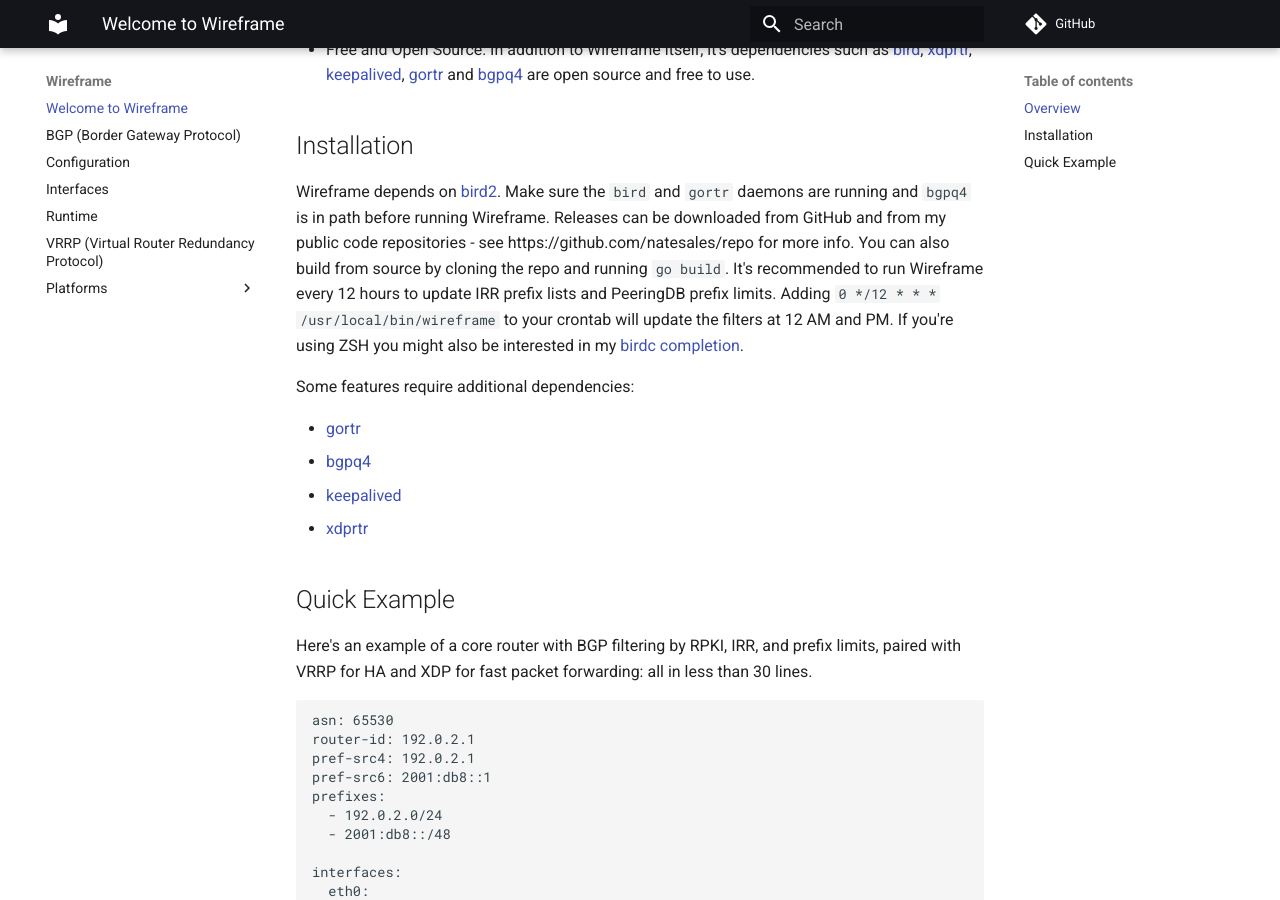
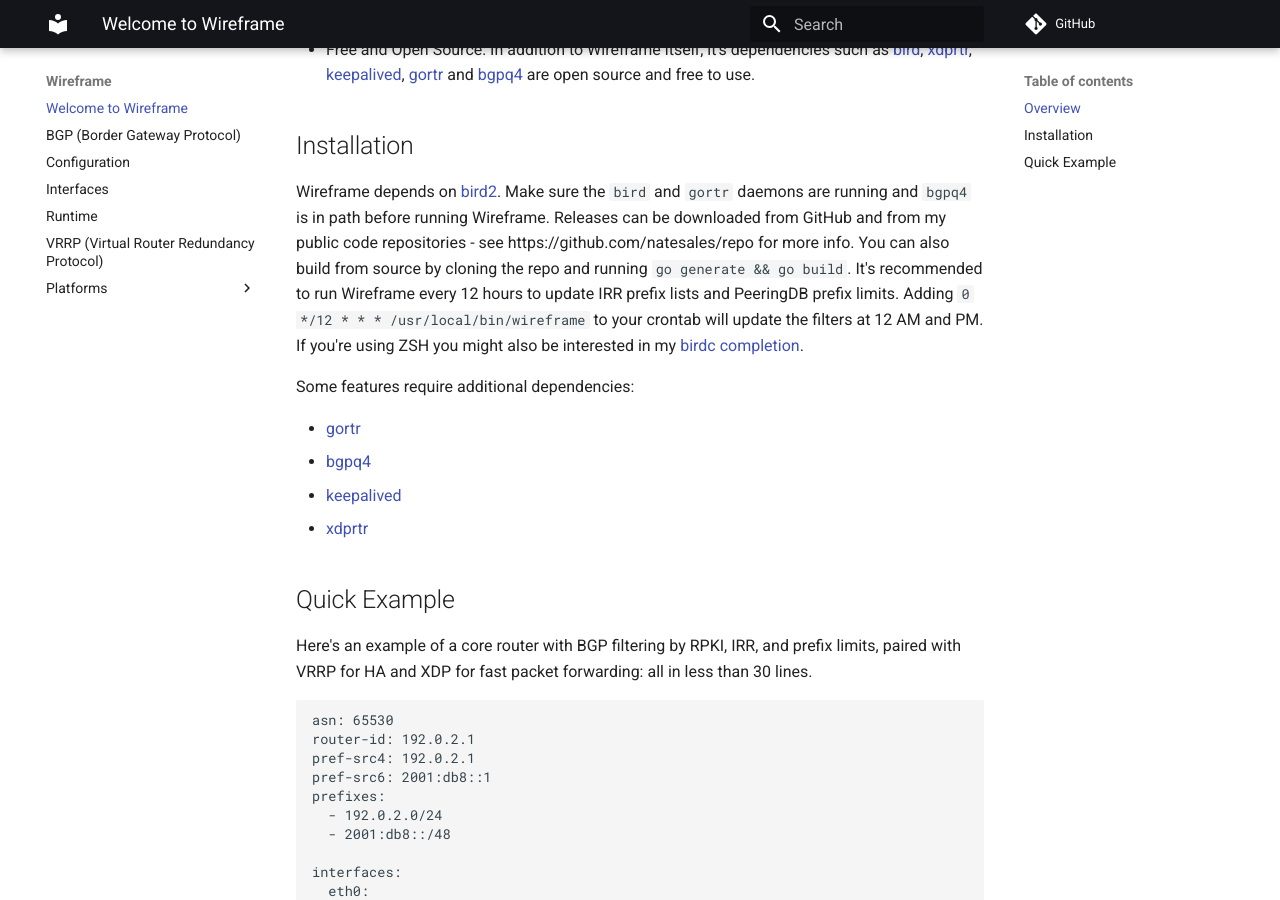
Before and after one commit to natesales/pathvector, an MkDocs documentation site: the page built from docs/index.md, in a window 1280 px wide and 900 px high, scrolled down 447 px. Built offline with MkDocs 1.6.1 and Material for MkDocs 9.7.7, drawn with Linux system fonts in a browser that asks for light colours; comment, search, counter and statistics services are not loaded.

Commit message:
add go generate call

```diff
--- a/.goreleaser.yml
+++ b/.goreleaser.yml
@@ -1,5 +1,6 @@
 before:
   hooks:
+    - go generate
     - go mod download
     - arista/build-wrapper.sh
 
--- a/docs/index.md
+++ b/docs/index.md
@@ -14,7 +14,7 @@
 
 ## Installation
 
-Wireframe depends on [bird2](https://gitlab.nic.cz/labs/bird/). Make sure the `bird` and `gortr` daemons are running and `bgpq4` is in path before running Wireframe. Releases can be downloaded from GitHub and from my public code repositories - see https://github.com/natesales/repo for more info. You can also build from source by cloning the repo and running `go build`. It's recommended to run Wireframe every 12 hours to update IRR prefix lists and PeeringDB prefix limits. Adding `0 */12 * * * /usr/local/bin/wireframe` to your crontab will update the filters at 12 AM and PM. If you're using ZSH you might also be interested in my [birdc completion](https://github.com/natesales/zsh-bird-completions).
+Wireframe depends on [bird2](https://gitlab.nic.cz/labs/bird/). Make sure the `bird` and `gortr` daemons are running and `bgpq4` is in path before running Wireframe. Releases can be downloaded from GitHub and from my public code repositories - see https://github.com/natesales/repo for more info. You can also build from source by cloning the repo and running `go generate && go build`. It's recommended to run Wireframe every 12 hours to update IRR prefix lists and PeeringDB prefix limits. Adding `0 */12 * * * /usr/local/bin/wireframe` to your crontab will update the filters at 12 AM and PM. If you're using ZSH you might also be interested in my [birdc completion](https://github.com/natesales/zsh-bird-completions).
 
 Some features require additional dependencies:
 
```
Also changed, not shown: 2 other files.
